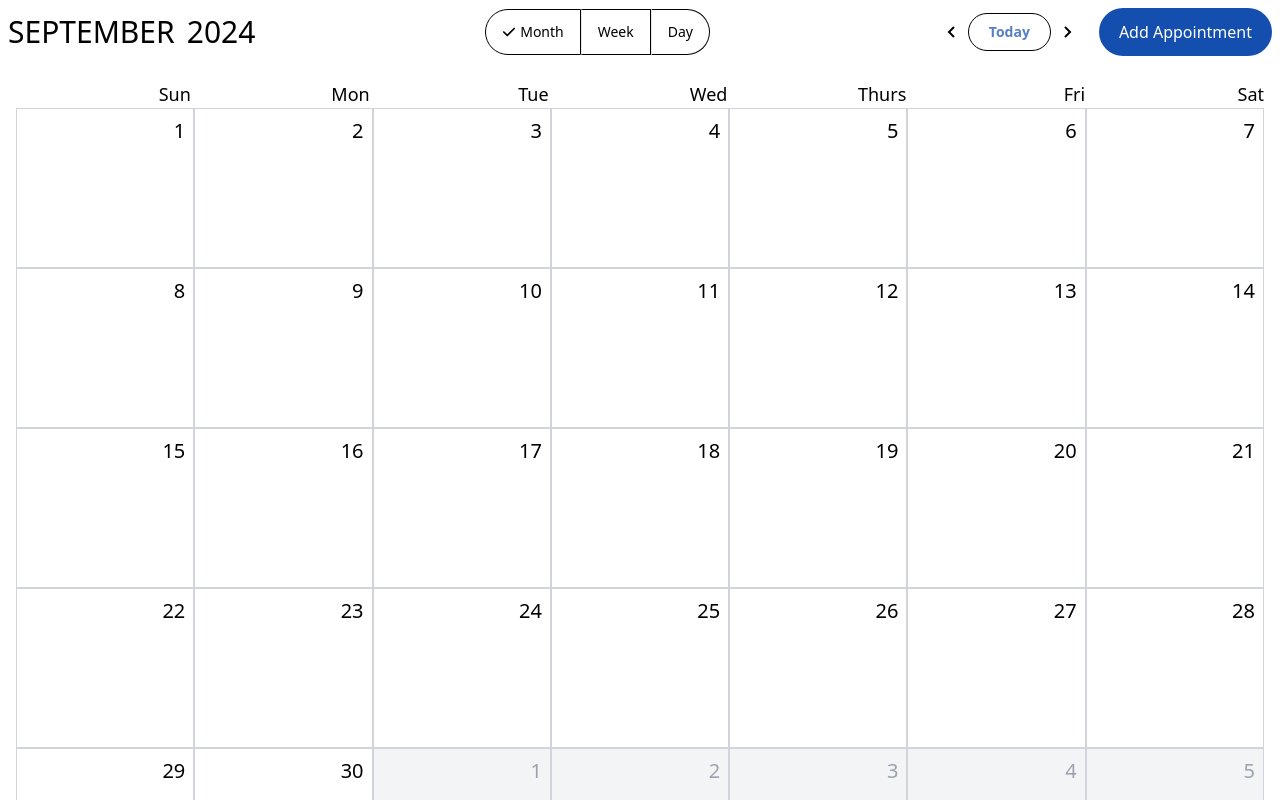
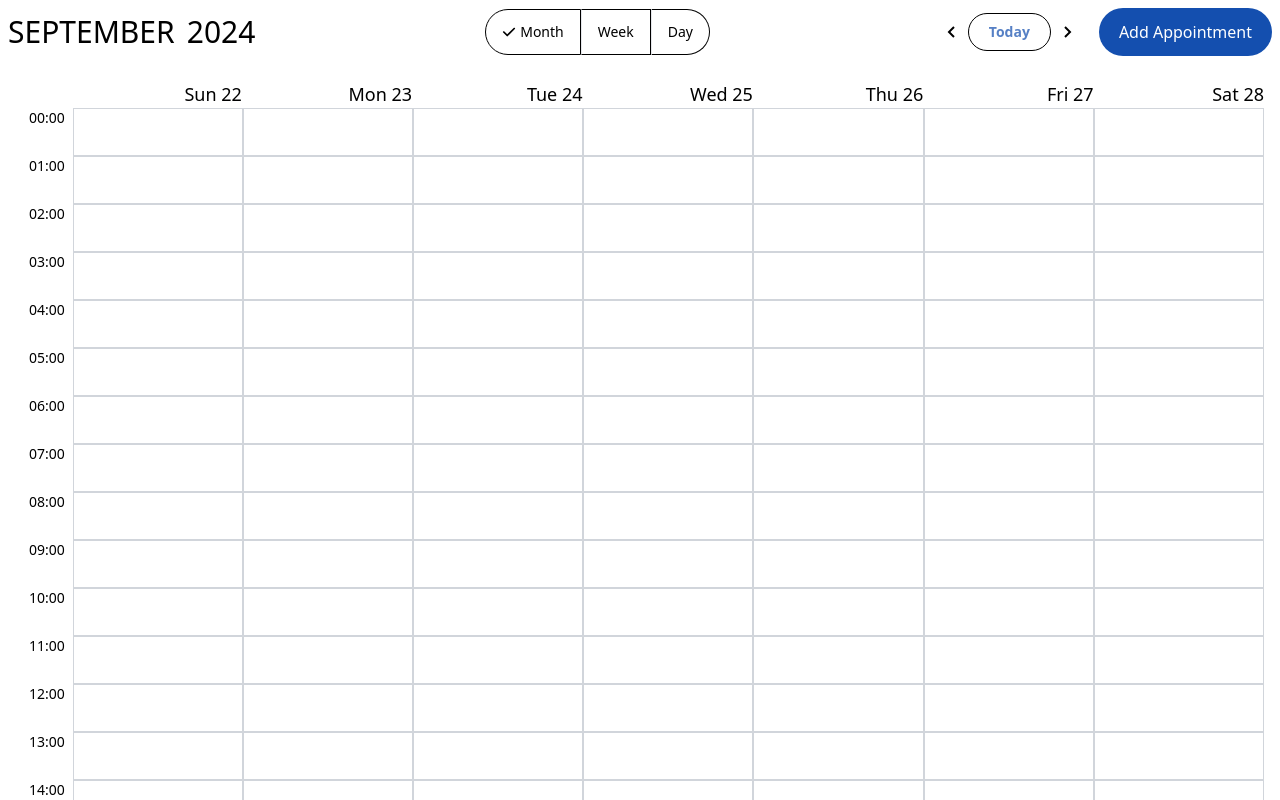
Before and after one commit to Herik25/calendar-app, a React (Vite) app: page / in a window 1280 px wide. Shown: the top 800 px of the page. Built offline with nearby package versions, Linux system fonts and the light colour scheme.

Commit message:
week body is done

```diff
--- a/src/App.jsx
+++ b/src/App.jsx
@@ -1,14 +1,16 @@
-import React from 'react'
-import Header from './Components/Header'
-import MonthBody from './Components/MonthBody'
+import React from "react";
+import Header from "./Components/Header";
+import MonthBody from "./Components/MonthBody";
+import WeekBody from "./Components/WeekBody";
 
 function App() {
   return (
-    <div className=' font-sans'>
+    <div className=" font-sans">
       <Header />
-      <MonthBody />
+      {/* <MonthBody /> */}
+      <WeekBody />
     </div>
-  )
+  );
 }
 
-export default App
+export default App;
--- /dev/null
+++ b/src/Components/WeekBody/index.jsx
@@ -0,0 +1,77 @@
+import React from "react";
+
+// Helper function to get the start of the week (Sunday)
+const getStartOfWeek = (date) => {
+  const start = new Date(date);
+  const day = start.getDay(); // 0 is Sunday, 6 is Saturday
+  const diff = start.getDate() - day; // Subtracting the current day to get Sunday
+  return new Date(start.setDate(diff));
+};
+
+// Helper function to format the date for each day (e.g., "Sun 22")
+const formatDay = (date) => {
+  const options = { weekday: "short", day: "numeric" };
+  const formattedDate = date.toLocaleDateString("en-US", options);
+  const [weekday, day] = formattedDate.split(" "); // Extract weekday and day
+  return `${day} ${weekday}`; // Revert the order to "Sun 22"
+};
+
+function WeekBody() {
+  const date = new Date();
+  const startOfWeek = getStartOfWeek(date);
+
+  // Days of the week array starting from Sunday
+  const daysOfWeek = Array.from({ length: 7 }, (_, index) => {
+    const day = new Date(startOfWeek);
+    day.setDate(startOfWeek.getDate() + index);
+    return formatDay(day);
+  });
+
+  // Time slots from 00:00 to 23:00
+  const timeSlots = [...Array(24).keys()].map((hour) =>
+    hour < 10 ? `0${hour}:00` : `${hour}:00`
+  );
+
+  return (
+    <div className="p-4">
+      {/* Week Header */}
+      <div className="grid grid-cols-[1fr_3fr_3fr_3fr_3fr_3fr_3fr_3fr] text-right gap-1 text-lg">
+        <div></div>
+        {daysOfWeek.map((day, index) => (
+          <div key={index}>{day}</div>
+        ))}
+      </div>
+
+      {/* Week Grid (24 rows for time slots) */}
+      <div className="grid grid-cols-[1fr_3fr_3fr_3fr_3fr_3fr_3fr_3fr]">
+        {/* First Column for Time Slots */}
+        <div className="flex flex-col">
+          {timeSlots.map((time, index) => (
+            <div key={index} className="h-12 flex items-start justify-end px-2 text-sm">
+              {time}
+            </div>
+          ))}
+        </div>
+
+        {/* Weekdays Columns */}
+        {daysOfWeek.map((_, dayIndex) => (
+          <div key={dayIndex} className="flex flex-col">
+            {timeSlots.map((_, timeIndex) => (
+              <div
+                key={timeIndex}
+                className="min-h-12 p-2 flex flex-col gap-1 items-center w-full border border-gray-300"
+              >
+                {/* TODO: Dynamic Data from BackEnd */}
+                {/* <div className=" bg-pink-300 text-sm py-1 px-2 rounded-md font-semibold w-full text-center">
+                  something
+                </div> */}
+              </div>
+            ))}
+          </div>
+        ))}
+      </div>
+    </div>
+  );
+}
+
+export default WeekBody;
```
